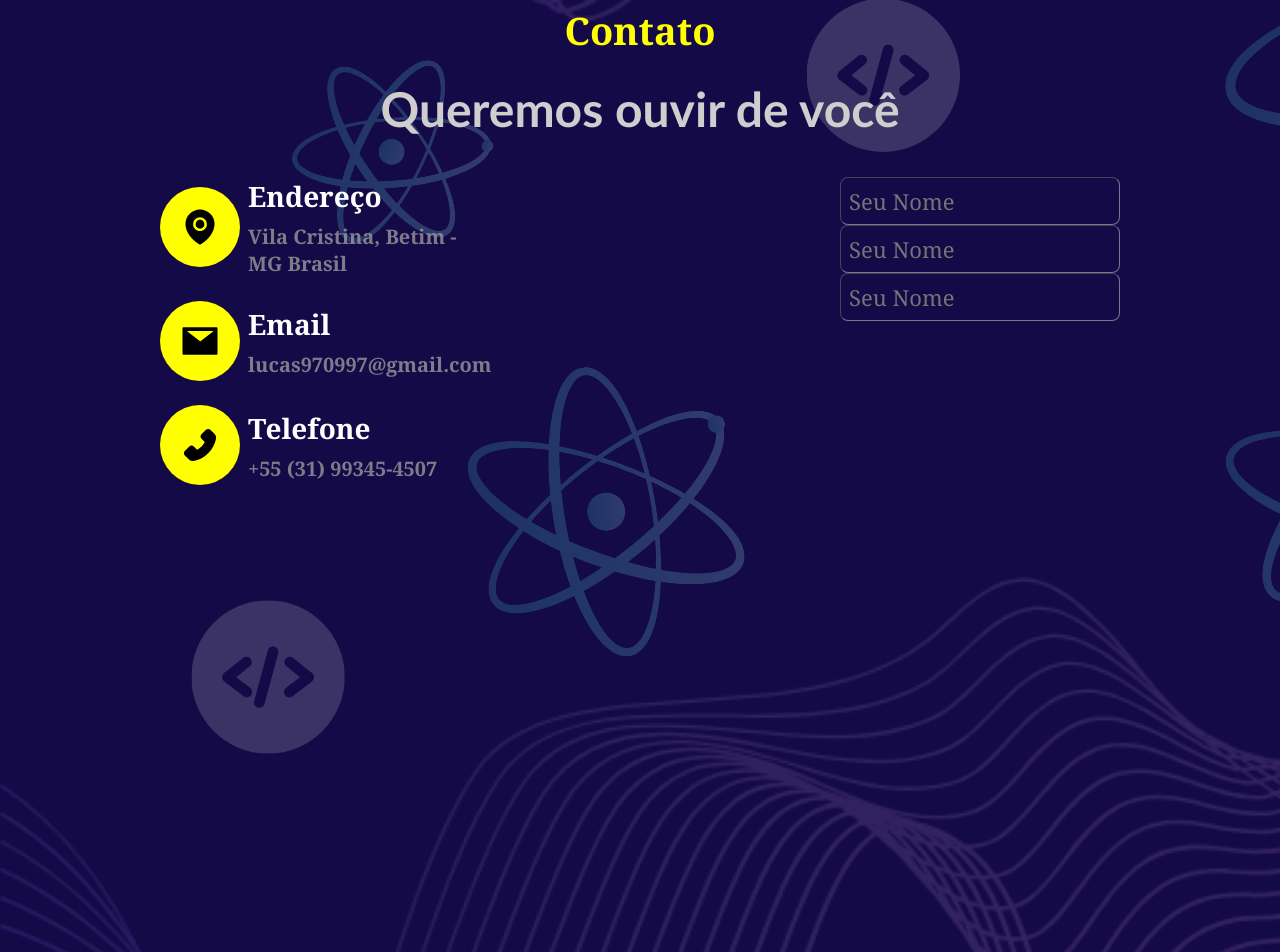
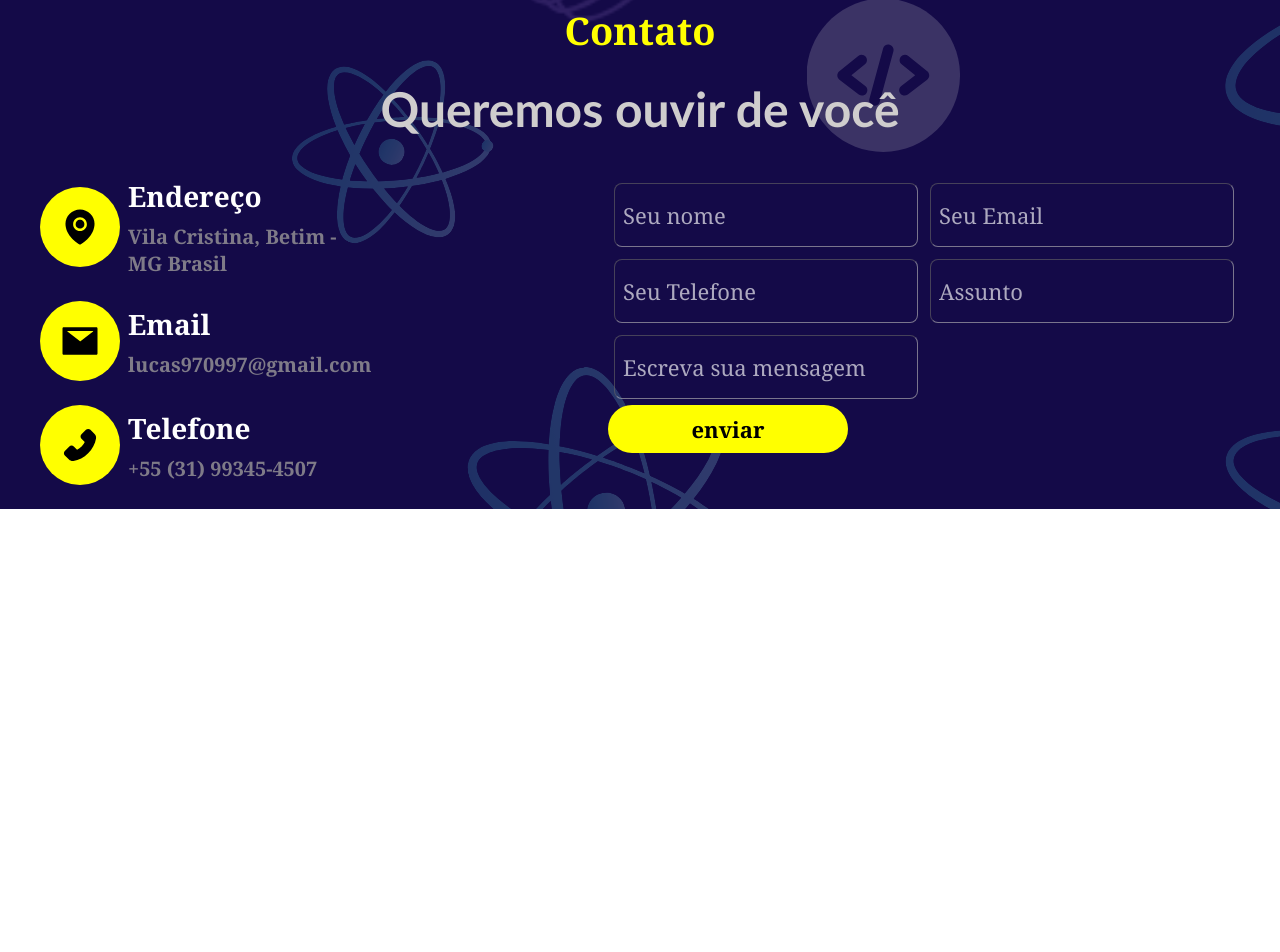
Before and after one commit to LucasPereira9/personalPortfolio, a Next.js app: page /en in a window 1280 px wide. Shown: the part 6100-7052 px from the top of the page. After the commit the page ends 6609 px from the top, so only its background shows below. Built offline with nearby package versions, Linux system fonts and the light colour scheme.

Commit message:
feat: email sending and inputs style

```diff
--- a/src/components/contact/contact.module.css
+++ b/src/components/contact/contact.module.css
@@ -20,6 +20,9 @@
 .content {
     display: flex;
     justify-content: space-between;
-    height: 100vh;
-    width: 120vh;
+    width: 150vh;
 }
+.inputs_container {
+    display: flex;
+
+}
--- a/src/components/contact/index.tsx
+++ b/src/components/contact/index.tsx
@@ -1,17 +1,49 @@
 import { ContactData } from '@/utils';
 import ContactInfo from '../contactInfo'
 import styles from './contact.module.css'
-import { IContactProps } from './contact.structure'
+import { IContactProps, IFormDataProps } from './contact.structure'
 import Input from '../input';
+import React from 'react';
+import PrimaryButton from '../primaryButton';
 
 
 export default function Contact(props: IContactProps) {
+    const [formData, setFormData] = React.useState<IFormDataProps>({ name: '', email: '', phone: '', subject: '', message: '' });
 
     const ContactOptions = ContactData.map((item, index) => (
         <div key={index}>
         <ContactInfo icon={item.icon} title={item.title} subtitle={item.subtitle} />
         </div>
     ));
+
+  const handleSubmit = async () => {
+    console.log(formData)
+    try {
+      const response = await fetch('https://formsubmit.co/ajax/lucas970997@gmail.com', {
+        method: 'POST',
+        headers: {
+          'Content-Type': 'application/json',
+          'Accept': 'application/json',
+        },
+        body: JSON.stringify({
+          name: formData.name,
+          email: formData.email,
+          phone: formData.phone,
+          subject: formData.subject,
+          message: formData.message
+        }),
+      });
+
+      const result = await response.json();
+      if (result.success === 'true') {
+        console.log('Formulário enviado com sucesso!');
+      } else {
+        console.log('Erro ao enviar o formulário.');
+      }
+    } catch (error) {
+      console.log('Erro ao enviar o formulário.');
+    }
+  };
 
 
     return (
@@ -25,9 +57,16 @@ export default function Contact(props: IContactProps) {
                     {ContactOptions}
                 </div>
                 <div>
-                    <Input />
-                    <Input />
-                    <Input />
+                    <div className={styles.inputs_container}>
+                        <Input placeHolder='Seu nome' value={formData.name}  setValue={setFormData} fieldName="name" />
+                        <Input placeHolder='Seu Email' value={formData.email}  setValue={setFormData} fieldName="email"  />
+                    </div>
+                    <div className={styles.inputs_container}>
+                        <Input placeHolder='Seu Telefone' value={formData.phone}  setValue={setFormData} fieldName="phone" />
+                        <Input placeHolder='Assunto' value={formData.subject}  setValue={setFormData} fieldName="subject"  />
+                    </div>
+                        <Input placeHolder='Escreva sua mensagem' value={formData.message}  setValue={setFormData} fieldName="message"  />
+                 <PrimaryButton title='enviar' buttonFunction={ () => handleSubmit()} />
                 </div>
             </div>
         </div>
--- a/src/components/input/index.tsx
+++ b/src/components/input/index.tsx
@@ -1,8 +1,9 @@
 
 import { useState } from 'react';
 import styles from './input.module.css'
+import { IInputProps } from './input.structure';
 
-export default function Input() {
+export default function Input(props: IInputProps) {
   const [isFocused, setIsFocused] = useState(false);
 
   const handleFocus = () => {
@@ -13,13 +14,23 @@ export default function Input() {
     setIsFocused(false);
   };
 
+
+  const handleChange: React.ChangeEventHandler<HTMLInputElement> = (e) => {
+    props.setValue((prevData) => ({
+        ...prevData,
+        [props.fieldName]: e.target.value
+    }));
+};
+
   return (
     <div>
         <input
-            placeholder='Seu Nome'
+            placeholder={props.placeHolder}
             className={`${styles.input} ${isFocused ? styles.focused : ''}`}
             onFocus={handleFocus}
             onBlur={handleBlur}
+            value={props.value}
+            onChange={handleChange}
             type="text"
         />
     </div>
--- a/src/components/input/input.module.css
+++ b/src/components/input/input.module.css
@@ -4,14 +4,18 @@
     border-radius: 1vh;
     border-color: rgba(187, 185, 185, 0.616);
     border-width: 0.5px;
-    color: rgb(175, 174, 174);
+    color: rgba(255, 255, 255, 0.938);
     padding: 1vh;
+    margin: 6px;
     font-size: 22px;
     font-family: Cambria, Cochin, Georgia, Times, 'Times New Roman', serif;
     text-align: left;
-    height: 6vh;
-    width: 35vh;
+    height: 8vh;
+    width: 38vh;
     transition: border-color 0.4s;
+}
+.input::placeholder {
+    color: rgba(255, 255, 255, 0.651);
 }
 .focused {
     border-color: #FFFF00;
```
Also changed, not shown: src/components/contact/contact.structure.ts (+8 -0 lines), src/components/input/input.structure.ts (added, +8 -0 lines).
